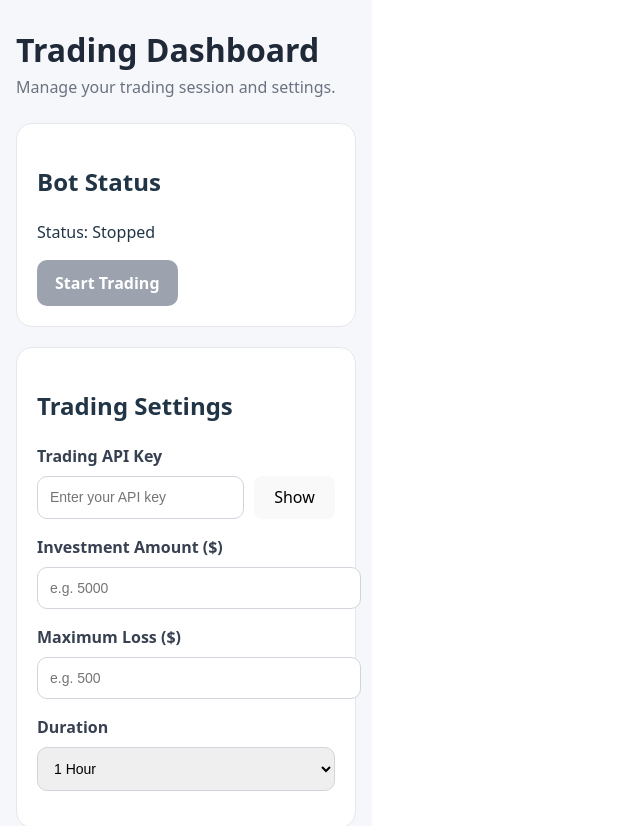
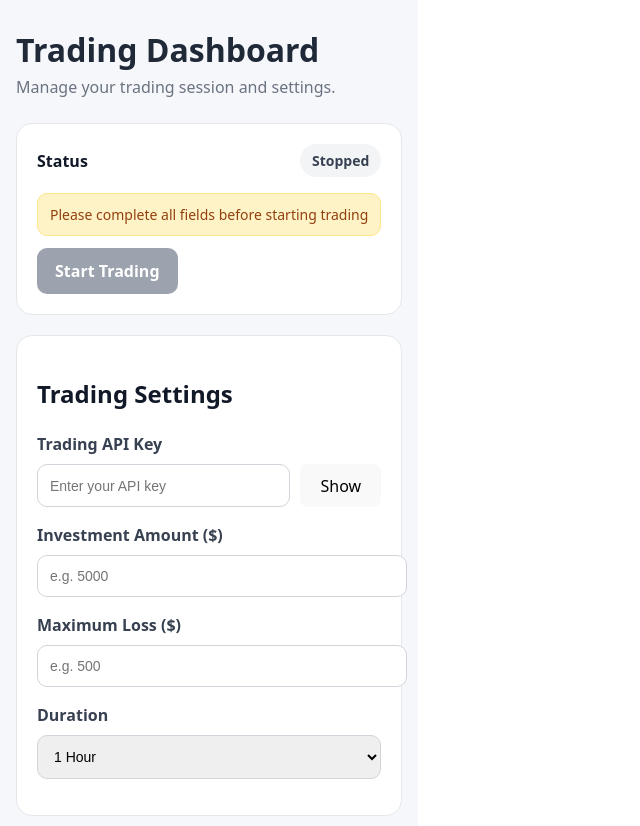
Before and after one commit to stefan18-ux/tradingbot, a React (Vite) app in the folder frontend/: page / in a window 1280 px wide. Shown: the top 826 px of the page, without its empty margins (0-640 px from the left). Built offline with nearby package versions, Linux system fonts and the light colour scheme.

Commit message:
feat: add warning message when settings are incomplete

```diff
--- a/frontend/src/pages/TradingDashboard.css
+++ b/frontend/src/pages/TradingDashboard.css
@@ -32,12 +32,55 @@
   margin-bottom: 20px;
 }
 
+/* TEXT FIXES */
+.card p {
+  color: #1f2937;
+}
+
+.card h2 {
+  color: #111827;
+}
+
+.card label {
+  color: #374151;
+}
+
+/* STATUS ROW */
+.status-row {
+  display: flex;
+  justify-content: space-between;
+  align-items: center;
+  margin-bottom: 16px;
+}
+
+.status-row span:first-child {
+  color: #111827;
+  font-weight: 700;
+}
+
+.status {
+  padding: 6px 12px;
+  border-radius: 999px;
+  font-size: 14px;
+  font-weight: 600;
+}
+
+.status.running {
+  background: #dcfce7;
+  color: #15803d;
+}
+
+.status.stopped {
+  background: #f3f4f6;
+  color: #374151;
+}
+
+/* FORM */
 .form-group {
   display: flex;
   flex-direction: column;
   gap: 8px;
   margin-bottom: 16px;
-  color: #374151;
   font-weight: 600;
 }
 
@@ -45,6 +88,7 @@
   display: flex;
   gap: 10px;
 }
+
 .form-input {
   padding: 12px;
   border: 1px solid #d1d5db;
@@ -58,7 +102,11 @@
   cursor: not-allowed;
 }
 
+/* BUTTON */
 .btn {
+  display: flex;
+  align-items: center;
+  gap: 8px;
   padding: 12px 18px;
   border: none;
   border-radius: 10px;
@@ -79,3 +127,21 @@
   background: #9ca3af;
   cursor: not-allowed;
 }
+
+/* TIMER */
+.session-time {
+  font-size: 28px;
+  font-weight: bold;
+  color: #2563eb;
+  margin-top: 8px;
+}
+
+.warning {
+  background: #fef3c7;
+  border: 1px solid #fde68a;
+  color: #92400e;
+  padding: 10px 12px;
+  border-radius: 10px;
+  font-size: 14px;
+  margin-bottom: 12px;
+}
--- a/frontend/src/pages/TradingDashboard.tsx
+++ b/frontend/src/pages/TradingDashboard.tsx
@@ -1,8 +1,9 @@
-import { useState } from "react";
+import { useEffect, useState } from "react";
 import "./TradingDashboard.css";
 
 export function TradingDashboard() {
     const [botRunning, setBotRunning] = useState(false);
+    const [seconds, setSeconds] = useState(0);
     const [showApiKey, setShowApiKey] = useState(false);
 
     const [settings, setSettings] = useState({
@@ -17,12 +18,31 @@ export function TradingDashboard() {
         settings.investmentAmount.trim() !== "" &&
         settings.maxLoss.trim() !== "";
 
-    const handleStartStop = () => {
-        if (!botRunning && !isFormValid) {
-            return;
+    useEffect(() => {
+        let timer;
+
+        if (botRunning) {
+            timer = setInterval(() => {
+                setSeconds((prevSeconds) => prevSeconds + 1);
+            }, 1000);
         }
 
-        setBotRunning(!botRunning);
+        return () => {
+            clearInterval(timer);
+        };
+    }, [botRunning]);
+
+    const handleStartStop = () => {
+        if (botRunning) {
+            setBotRunning(false);
+            setSeconds(0);
+        } else {
+            if (!isFormValid) {
+                return;
+            }
+
+            setBotRunning(true);
+        }
     };
 
     const handleToggleApiKeyVisibility = () => {
@@ -57,6 +77,18 @@ export function TradingDashboard() {
         });
     };
 
+    const formatTime = () => {
+        const hours = Math.floor(seconds / 3600);
+        const minutes = Math.floor((seconds % 3600) / 60);
+        const secs = seconds % 60;
+
+        const hoursText = String(hours).padStart(2, "0");
+        const minutesText = String(minutes).padStart(2, "0");
+        const secondsText = String(secs).padStart(2, "0");
+
+        return hoursText + ":" + minutesText + ":" + secondsText;
+    };
+
     return (
         <div className="trading-page">
             <div className="trading-container">
@@ -66,10 +98,20 @@ export function TradingDashboard() {
                         <p>Manage your trading session and settings.</p>
                     </header>
 
+                    {/* BOT STATUS */}
                     <section className="card">
-                        <h2>Bot Status</h2>
+                        <div className="status-row">
+                            <span>Status</span>
+                            <span className={botRunning ? "status running" : "status stopped"}>
+                                {botRunning ? "Running" : "Stopped"}
+                            </span>
+                        </div>
 
-                        <p>Status: {botRunning ? "Running" : "Stopped"}</p>
+                        {!isFormValid && !botRunning && (
+                            <div className="warning">
+                                Please complete all fields before starting trading
+                            </div>
+                        )}
 
                         <button
                             className={botRunning ? "btn stop" : "btn start"}
@@ -80,6 +122,7 @@ export function TradingDashboard() {
                         </button>
                     </section>
 
+                    {/* SETTINGS */}
                     <section className="card">
                         <h2>Trading Settings</h2>
 
@@ -147,8 +190,15 @@ export function TradingDashboard() {
                         </div>
                     </section>
 
+                    {/* SESSION */}
                     <section className="card">
-                        <h2>Current Session</h2>
+                        <h2>Current Session {botRunning ? "(Active)" : ""}</h2>
+
+                        {botRunning ? (
+                            <p className="session-time">{formatTime()}</p>
+                        ) : (
+                            <p>No active trading session.</p>
+                        )}
                     </section>
                 </div>
             </div>
```
